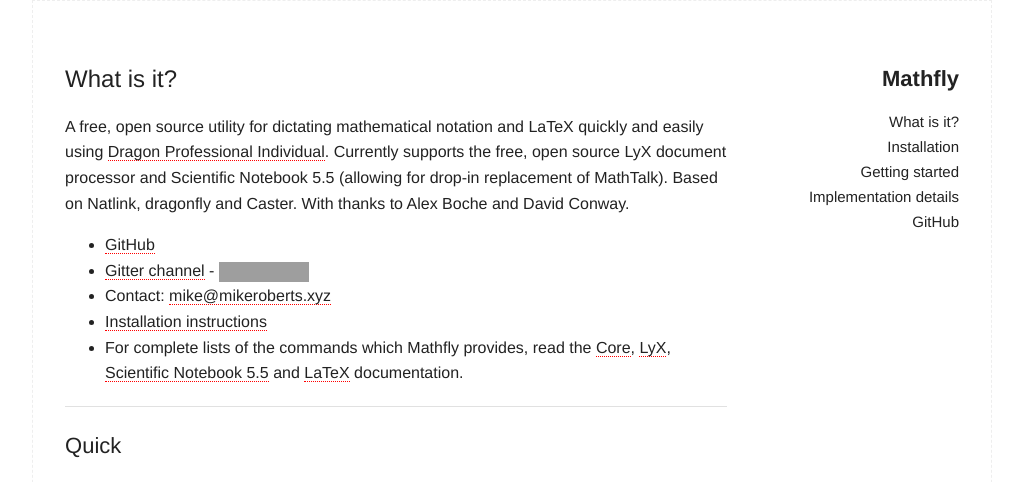
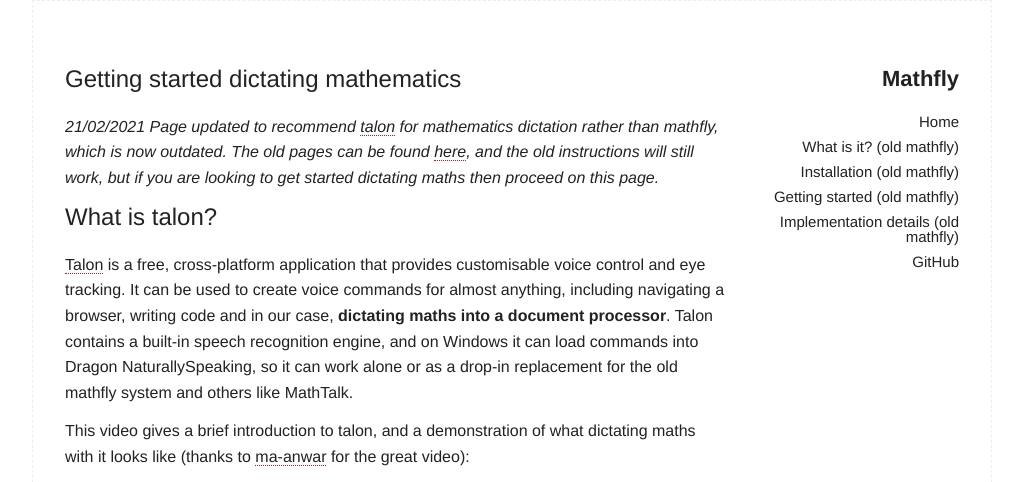
Before and after one commit to mirober/mathfly-site, a Jekyll site: the page built from index.md, in a window 1280 px wide and 1400 px high. Shown: the top 482 px of the window, without its empty margins (128-1151 px from the left). Built offline with Jekyll 4.4.1, drawn with Linux system fonts in a browser that asks for light colours; some of the changed text lies outside the part shown; grey boxes are pictures that could not be loaded.

Commit message:
Point to talon

```diff
--- a/_data/navlist.yml
+++ b/_data/navlist.yml
@@ -1,13 +1,16 @@
 pages:
 
-- title: What is it?
+- title: Home
   url: index.html
 
-- title: Installation
+- title: What is it? (old mathfly)
+  url: index_old.html
+
+- title: Installation (old mathfly)
   url: installation.html
 
-- title: Getting started
+- title: Getting started (old mathfly)
   url: gettingstarted.html
 
-- title: Implementation details
+- title: Implementation details (old mathfly)
   url: implementation.html
--- a/_includes/header.html
+++ b/_includes/header.html
@@ -20,7 +20,7 @@
           {% for item in site.data.navlist.pages %}
             <li><a href="{{ item.url }}">{{ item.title }}</a></li>
           {% endfor %}
-            <li><a href="https://github.com/mrob95/mathfly">GitHub</a></li>
+            <li><a href="https://github.com/mrob95/mathfly-talon">GitHub</a></li>
         </ul>
       </nav>
     </div>
--- a/index.md
+++ b/index.md
@@ -1,39 +1,29 @@
 ---
 layout: page
-title: What is it?
+title: Getting started dictating mathematics
 ---
 
-A free, open source utility for dictating mathematical notation and LaTeX quickly and easily using [Dragon Professional Individual](https://www.nuance.com/en-gb/dragon/business-solutions/dragon-professional-individual.html). Currently supports the free, open source LyX document processor and Scientific Notebook 5.5 (allowing for drop-in replacement of MathTalk). Based on Natlink, dragonfly and Caster. With thanks to Alex Boche and David Conway.
+*21/02/2021 Page updated to recommend [talon](https://talonvoice.com/) for mathematics dictation rather than mathfly, which is now outdated. The old pages can be found [here]({{ site.baseurl }}/index_old.html), and the old instructions will still work, but if you are looking to get started dictating maths then proceed on this page.*
 
-* [GitHub](https://github.com/mrob95/mathfly)
-* [Gitter channel](https://gitter.im/mathfly-dictation/community) - [![Join the chat at https://gitter.im/mathfly-dictation/community](https://badges.gitter.im/mathfly-dictation/community.svg)](https://gitter.im/mathfly-dictation/community?utm_source=badge&utm_medium=badge&utm_campaign=pr-badge&utm_content=badge)
-* Contact: [mike@mikeroberts.xyz](mailto:mike@mikeroberts.xyz)
-* [Installation instructions]({{ site.baseurl }}/installation.html)
-* For complete lists of the commands which Mathfly provides, read the [Core](https://github.com/mrob95/mathfly/blob/master/mathfly/docs/Core.pdf), [LyX](https://github.com/mrob95/mathfly/blob/master/mathfly/docs/LyX.pdf), [Scientific Notebook 5.5](https://github.com/mrob95/mathfly/blob/master/mathfly/docs/Scientific_Notebook.pdf) and [LaTeX](https://github.com/mrob95/mathfly/blob/master/mathfly/docs/LaTeX.pdf) documentation.
+# What is talon?
+[Talon](https://talonvoice.com/) is a free, cross-platform application that provides customisable voice control and eye tracking. It can be used to create voice commands for almost anything, including navigating a browser, writing code and in our case, **dictating maths into a document processor**. Talon contains a built-in speech recognition engine, and on Windows it can load commands into Dragon NaturallySpeaking, so it can work alone or as a drop-in replacement for the old mathfly system and others like MathTalk.
 
-***
+This video gives a brief introduction to talon, and a demonstration of what dictating maths with it looks like (thanks to [ma-anwar](https://github.com/ma-anwar) for the great video):
 
-## Quick
-Mathfly interprets dictated commands on-the-fly quickly and continuously, making it far faster than other systems. As fast as you can speak, Mathfly can interpret.
+{% include youtubePlayer.html id="_E-3wiC3xKnVgc" %}
 
-While I have no data comparing dictation speed with normal writing speed, I will say that I have been using versions of this software to do exams throughout my economics undergraduate degree, and have never needed extra time or struggled to finish. Video demonstration:
+# Dictating mathematics using talon
 
-{% include youtubePlayer.html id="7eZ6fMztvwA" %}
+Talon scripts for dictating maths into into the [LyX](https://www.lyx.org/) or [Scientific Notebook 5.5](https://www.mackichan.com/index.html?products/dnloadreq55.html~mainFrame) document processors can be found by following this link: [https://github.com/mrob95/mathfly-talon](https://github.com/mrob95/mathfly-talon).
 
-***
+If you are new to all of this, follow these instructions to get started:
+1. Start by following the [talon getting started guide](https://talonvoice.com/docs/) to download talon and a general purpose set of scripts (currently `knausj_talon`).
+2. Once you have talon installed follow the [knausj_talon getting started guide](https://github.com/knausj85/knausj_talon#getting-started-with-talon) to familiarise yourself with the basic commands, including the phonetic alphabet. The learning curve here is quite steep, but it is worth persevering, as this is by far the most efficient and powerful way to control a computer by voice.
+3. Once you are set up and comfortable with talon, download or clone the [mathfly-talon repository](https://github.com/mrob95/mathfly-talon) into your user folder to add maths commands. To get started, say the `help maths` command while in LyX or Scientific Notebook for instructions and a list of available commands.
 
-## Infinitely modifiable
-The vast majority of Mathfly\'s commands are contained in plaintext config files in `mathfly/config/`, designed to be easy to edit and extend. If you need a new command, it\'s as simple as adding one line of plaintext. If you keep getting a command wrong, you can change it. If there are commands you don\'t need, you can delete them.
+If you have any problems with getting set up or using these scripts (or just want to chat to other users), feel free to ask for help in the [#maths channel on the talon slack](https://app.slack.com/client/T7FPSMV8F/C01ETRZNT46).
 
-{% include youtubePlayer.html id="vLwu9SWK030" %}
-
-For an even easier way of adding new commands, `alias` turns highlighted text into a new command.
-
-{% include youtubePlayer.html id="mZ-Y8O5RrUY" %}
-
-***
-
-## LaTeX
-Mathfly also contains a module for dictating into LaTeX documents, with commands for inserting objects, beginning and ending environments, reproducing premade templates, and crawling the web for references, all with simple voice commands. For a full list of commands, read the [LaTeX](https://github.com/mrob95/mathfly/blob/master/mathfly/docs/LaTeX.pdf) documentation.
-
-{% include youtubePlayer.html id="N9OzgJFP8tM" %}
+Links:
+* [Short video demonstration](https://www.youtube.com/watch?v=7eZ6fMztvwA)
+* [#maths slack channel](https://app.slack.com/client/T7FPSMV8F/C01ETRZNT46)
+* [ma-anwar's version of these configs, with various additions](https://github.com/ma-anwar/mathfly)
--- /dev/null
+++ b/index_old.md
@@ -0,0 +1,41 @@
+---
+layout: page
+title: What is it?
+---
+
+*21/02/2021 Note: this page refers to an old version of mathfly. Talon can do everything that mathfly could and more. See the [homepage]({{ site.baseurl }}/index.html) for details.*
+
+A free, open source utility for dictating mathematical notation and LaTeX quickly and easily using [Dragon Professional Individual](https://www.nuance.com/en-gb/dragon/business-solutions/dragon-professional-individual.html). Currently supports the free, open source LyX document processor and Scientific Notebook 5.5 (allowing for drop-in replacement of MathTalk). Based on Natlink, dragonfly and Caster. With thanks to Alex Boche and David Conway.
+
+* [GitHub](https://github.com/mrob95/mathfly)
+* [Gitter channel](https://gitter.im/mathfly-dictation/community) - [![Join the chat at https://gitter.im/mathfly-dictation/community](https://badges.gitter.im/mathfly-dictation/community.svg)](https://gitter.im/mathfly-dictation/community?utm_source=badge&utm_medium=badge&utm_campaign=pr-badge&utm_content=badge)
+* Contact: [mike@mikeroberts.xyz](mailto:mike@mikeroberts.xyz)
+* [Installation instructions]({{ site.baseurl }}/installation.html)
+* For complete lists of the commands which Mathfly provides, read the [Core](https://github.com/mrob95/mathfly/blob/master/mathfly/docs/Core.pdf), [LyX](https://github.com/mrob95/mathfly/blob/master/mathfly/docs/LyX.pdf), [Scientific Notebook 5.5](https://github.com/mrob95/mathfly/blob/master/mathfly/docs/Scientific_Notebook.pdf) and [LaTeX](https://github.com/mrob95/mathfly/blob/master/mathfly/docs/LaTeX.pdf) documentation.
+
+***
+
+## Quick
+Mathfly interprets dictated commands on-the-fly quickly and continuously, making it far faster than other systems. As fast as you can speak, Mathfly can interpret.
+
+While I have no data comparing dictation speed with normal writing speed, I will say that I have been using versions of this software to do exams throughout my economics undergraduate degree, and have never needed extra time or struggled to finish. Video demonstration:
+
+{% include youtubePlayer.html id="7eZ6fMztvwA" %}
+
+***
+
+## Infinitely modifiable
+The vast majority of Mathfly\'s commands are contained in plaintext config files in `mathfly/config/`, designed to be easy to edit and extend. If you need a new command, it\'s as simple as adding one line of plaintext. If you keep getting a command wrong, you can change it. If there are commands you don\'t need, you can delete them.
+
+{% include youtubePlayer.html id="vLwu9SWK030" %}
+
+For an even easier way of adding new commands, `alias` turns highlighted text into a new command.
+
+{% include youtubePlayer.html id="mZ-Y8O5RrUY" %}
+
+***
+
+## LaTeX
+Mathfly also contains a module for dictating into LaTeX documents, with commands for inserting objects, beginning and ending environments, reproducing premade templates, and crawling the web for references, all with simple voice commands. For a full list of commands, read the [LaTeX](https://github.com/mrob95/mathfly/blob/master/mathfly/docs/LaTeX.pdf) documentation.
+
+{% include youtubePlayer.html id="N9OzgJFP8tM" %}
```
Also changed, not shown: gettingstarted.md (+2 -0 lines), implementation.md (+2 -0 lines), installation.md (+2 -0 lines).
